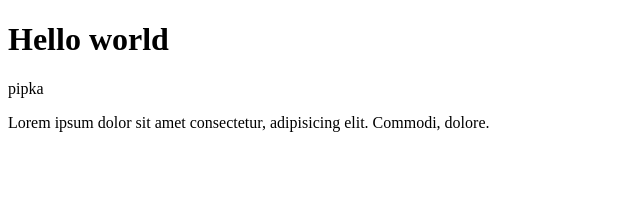
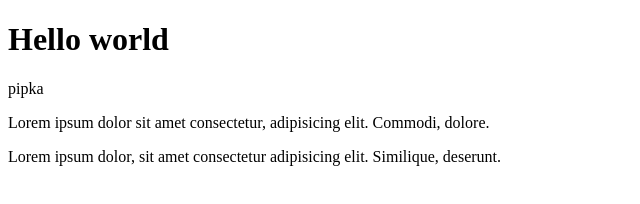
Before and after one commit to Zer0BrainCell/gitlesson, a plain HTML site: page index.html in a window 1280 px wide. Shown: the whole page, without its empty margins (0-640 px from the left). Drawn offline with Linux system fonts and the light colour scheme.

Commit message:
commit 0

```diff
--- a/index.html
+++ b/index.html
@@ -9,5 +9,6 @@
     <h1>Hello world</h1>
     <div>pipka</div>
     <p>Lorem ipsum dolor sit amet consectetur, adipisicing elit. Commodi, dolore.</p>
+    <p>Lorem ipsum dolor, sit amet consectetur adipisicing elit. Similique, deserunt.</p>
 </body>
 </html>
```
